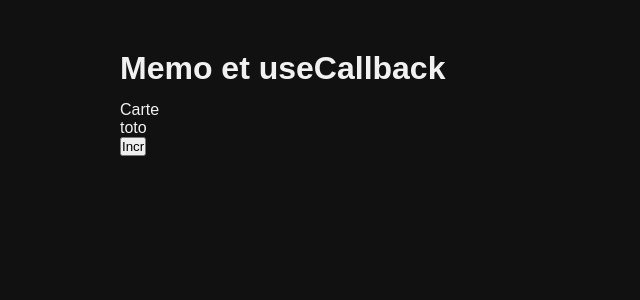
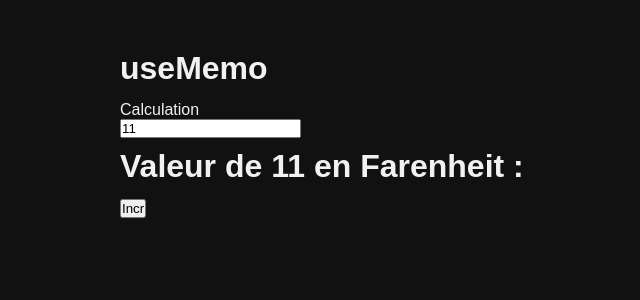
Before and after one commit to musellix/formation-react, a React (Vite) app in the folder 5.React-dans-le-détail/: page / in a window 1280 px wide. Shown: the top 300 px of the page, without its empty margins (120-760 px from the left). Built offline with nearby package versions, Linux system fonts and the light colour scheme.

Commit message:
5.12 - React dans le detail - useMemo

```diff
--- a/5.React-dans-le-détail/src/App.jsx
+++ b/5.React-dans-le-détail/src/App.jsx
@@ -1,4 +1,4 @@
-import Container from "./lessons/11.Memo-et-useCallback/Container"
+import Container from "./lessons/12.useMemo/Container"
 
 function App() {
 
--- /dev/null
+++ b/5.React-dans-le-détail/src/lessons/12.useMemo/Calculation.jsx
@@ -0,0 +1,33 @@
+import React, { useMemo, useState } from 'react'
+
+export default function Calculation() {
+
+    const [temperature, setTemperature] = useState(11)
+
+    function celsiusToFarenheit(degree) {
+        return degree * 1.8 + 32;
+    }
+
+    // on imagine que celsiusToFarenheit une un appel couteux
+    // et on ne veut pas que le rappel se fasse à chaque fois
+
+    // en utilisant useMemo, expensiveCalculation va etre memorisée
+    // si le parent est modifié, on ne recalculera pas celsiusToFarenheit()
+    // seulement si on change la valeur de temperature
+    const expensiveCalculation = useMemo(() => {
+        celsiusToFarenheit(temperature)
+        console.log("RENDER")
+    }, [temperature])
+
+    return (
+        <>
+            <div>Calculation</div>
+            <input
+                type="number"
+                value={temperature}
+                onChange={e => setTemperature(e.target.value)}
+            ></input>
+            <h1>Valeur de {temperature} en Farenheit : {expensiveCalculation}</h1>
+        </>
+    )
+}
--- a/5.React-dans-le-détail/src/lessons/12.useMemo/Container.jsx
+++ b/5.React-dans-le-détail/src/lessons/12.useMemo/Container.jsx
@@ -1,11 +1,15 @@
+import { useState } from "react"
+import Calculation from "./Calculation"
 import "./Container.css"
 
 export default function Container() {
+  const [count, setCount] = useState(0)
 
   return (
     <div>
       <h1>useMemo</h1>
-
+      <Calculation></Calculation>
+      <button onClick={() => setCount(count + 1)}>Incr</button>
     </div>
   )
 }
```
